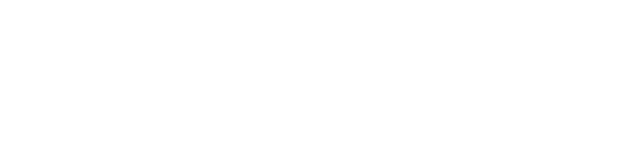
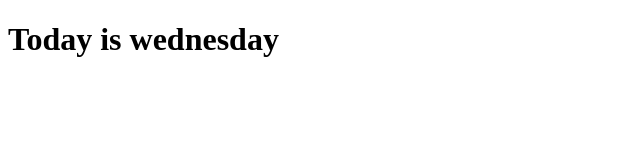
Before and after one commit to angelinal66/Hello-world, a plain HTML site: page index.html in a window 1280 px wide. Shown: the whole page, without its empty margins (0-640 px from the left). Drawn offline with Linux system fonts and the light colour scheme.

Commit message:
Update index.html

```diff
--- a/index.html
+++ b/index.html
@@ -10,5 +10,10 @@
      Angelina's last portfolio
     </title>
   </head>
+
+  <body>
+    <h1>
+      Today is wednesday
+    </h1>
+  </body>
 </html>
-</html>
```
